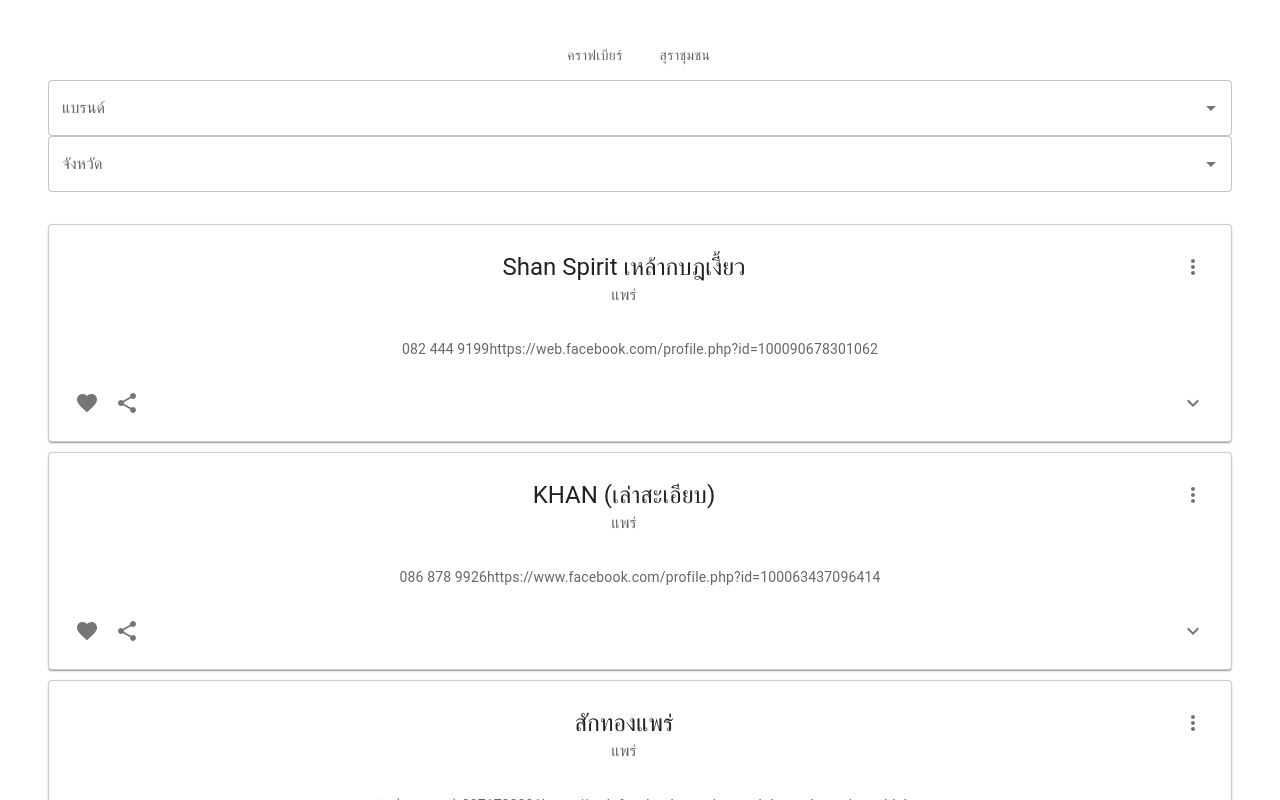
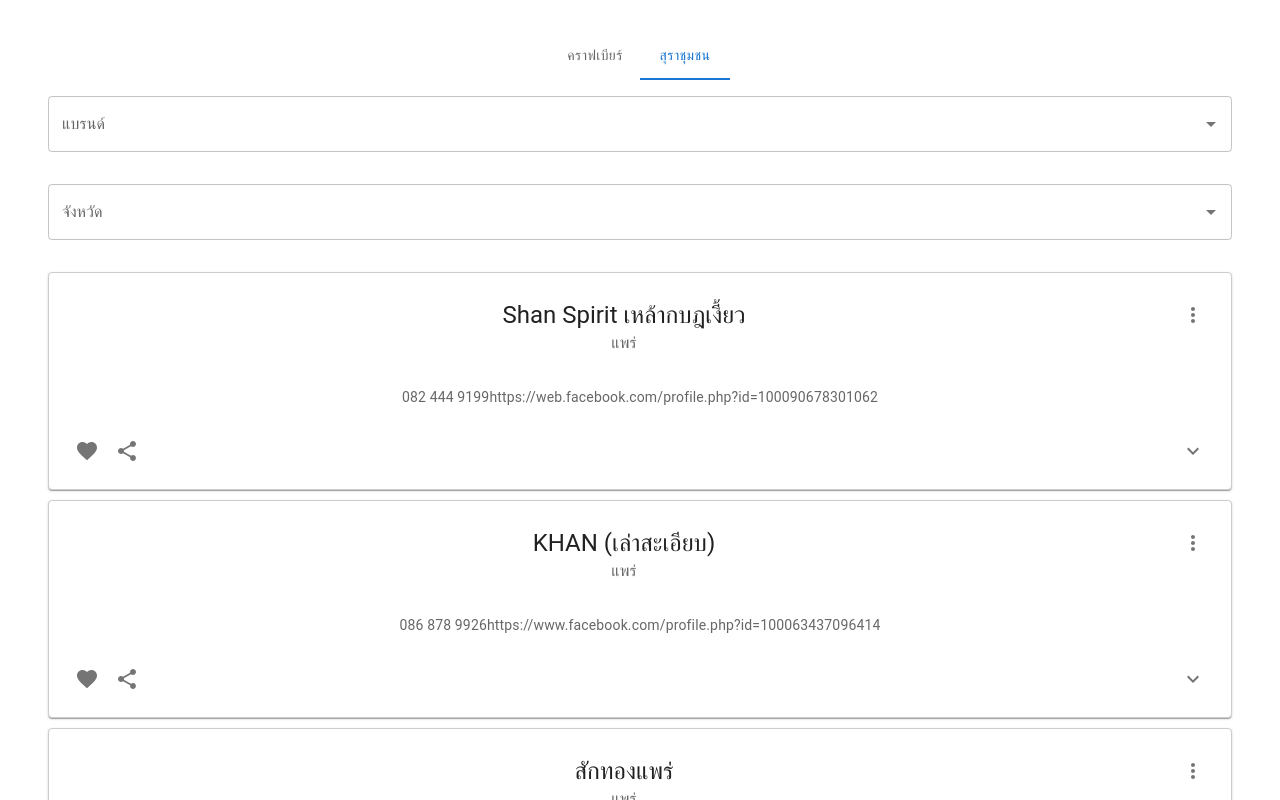
Before and after one commit to Ballpakoy29/beerpeoplemap, a React (Vite) app: page / in a window 1280 px wide. Shown: the top 800 px of the page. Built offline with nearby package versions, Linux system fonts and the light colour scheme.

Commit message:
ฟฟฟ

```diff
--- a/src/components/mainpage.jsx
+++ b/src/components/mainpage.jsx
@@ -46,7 +46,7 @@
 
 const defaultTheme = createTheme();
 
-export default function mainpage() {
+export default function MainPage() {
   const [mapMode, setMapMode] = React.useState(2);
   const [province, setProvince] = React.useState('');
 
@@ -63,8 +63,8 @@
       <iframe
         title="Google Maps"
         src="https://www.google.com/maps/d/u/0/edit?hl=th&mid=1va9XuQoSySb6ldSAw9pc4vgVLu342Zk&ll=13.078651172041047%2C101.5831765&z=6"
-        width="100vw"
-        height="100vh"
+        width="100%"
+        height="100%"
         style={{ border: 0 }}
         allowFullScreen
       ></iframe>
@@ -74,37 +74,18 @@
   return (
     <ThemeProvider theme={defaultTheme}>
       <Box sx={{ bgcolor: 'background.paper' }}>
-        <Tabs onChange={handleChange} centered>
+        <Tabs value={mapMode} onChange={handleChange} centered>
           <Tab value={1} label="คราฟเบียร์" />
           <Tab value={2} label="สุราชุมชน" />
         </Tabs>
       </Box>
-      {/* <Container
-        component="main"
-        sx={{
-          width: '100%',
-          height: '100%',
-          backgroundColor: 'gray',
-        }}
-      > */}
       <CssBaseline />
-        {/* <Box
-          sx={{
-            display: 'flex',
-            flexDirection: 'column',
-            alignItems: 'center',
-            padding: 5,
-            borderRadius: 2,
-            height: '100%',
-            overflow: 'scroll',
-            bgcolor: 'white',
-          }}
-        > */}
+      <Box sx={{ minHeight: 'calc(100vh - 48px)', display: 'flex', flexDirection: 'column' }}>
         {mapMode === 1 ? (
           <MapMode1 />
         ) : (
-            <div>
-              <Box sx={{ px: 2 }}>
+          <Box sx={{ flexGrow: 1, display: 'flex', flexDirection: 'column' }}>
+            <Box sx={{ p: 2 }}>
               <Autocomplete
                 options={Data}
                 getOptionLabel={(option) => option.Brand}
@@ -113,7 +94,7 @@
                 )}
               />
             </Box>
-              <Box sx={{ px: 2, mb: 2 }}>
+            <Box sx={{ p: 2 }}>
               <Autocomplete
                 options={uniqueOptions}
                 getOptionLabel={(option) => option.Origin}
@@ -122,7 +103,7 @@
                 )}
               />
             </Box>
-              <Box sx={{ display: 'flex', flexDirection: 'column', alignItems: 'center', p: 2 }}>
+            <Box sx={{ p: 2, flexGrow: 1, overflow: 'auto' }}>
               {Data.map((data, index) => (
                 <CardBrand
                   key={index}
@@ -135,10 +116,9 @@
                 />
               ))}
             </Box>
-            </div>
+          </Box>
         )}
-
-        <Box sx={{ mt: 8, mb: 4 }}>
+        <Box sx={{ p: 2 }}>
           <Typography variant="body2" color="text.secondary" align="center">
             {'Powered by '}
             <Link color="inherit" href="https://mui.com/">
@@ -148,7 +128,7 @@
             {'.'}
           </Typography>
         </Box>
-      {/* </Container> */}
+      </Box>
     </ThemeProvider>
   );
 }
```
Lines whose indentation alone changed are shown as unchanged.
